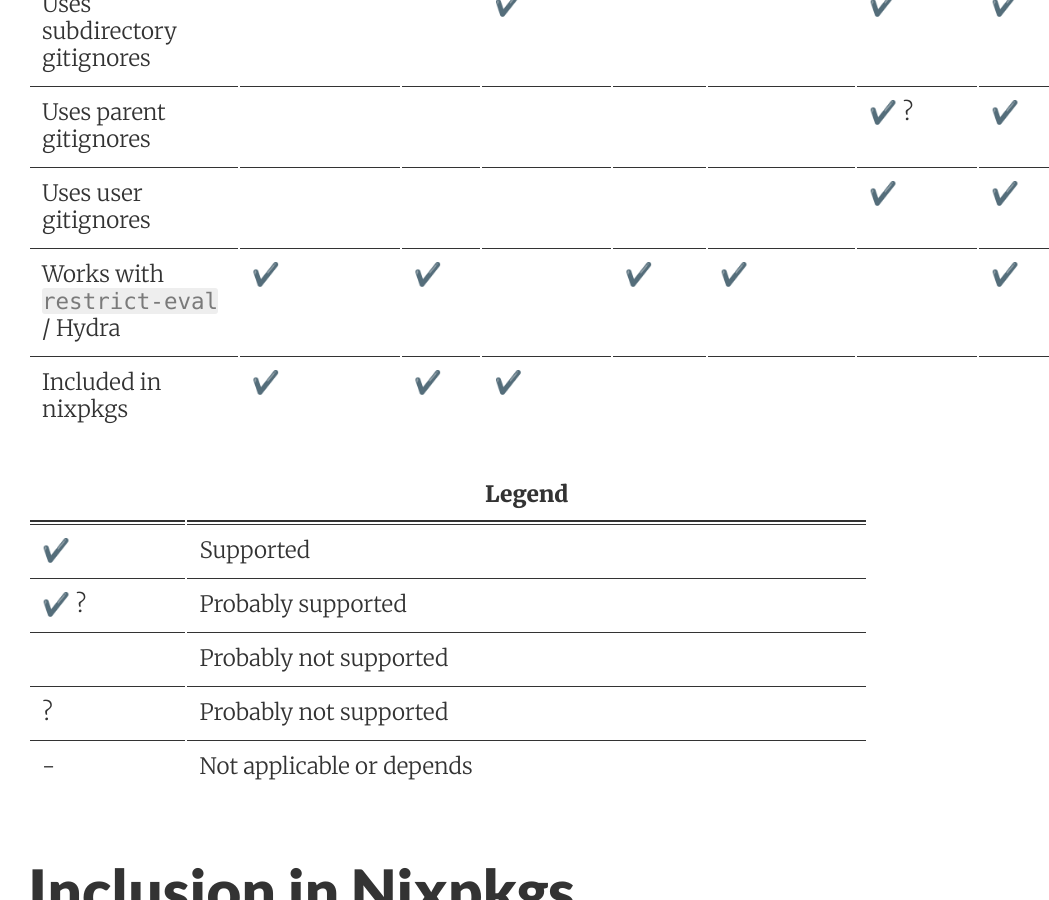
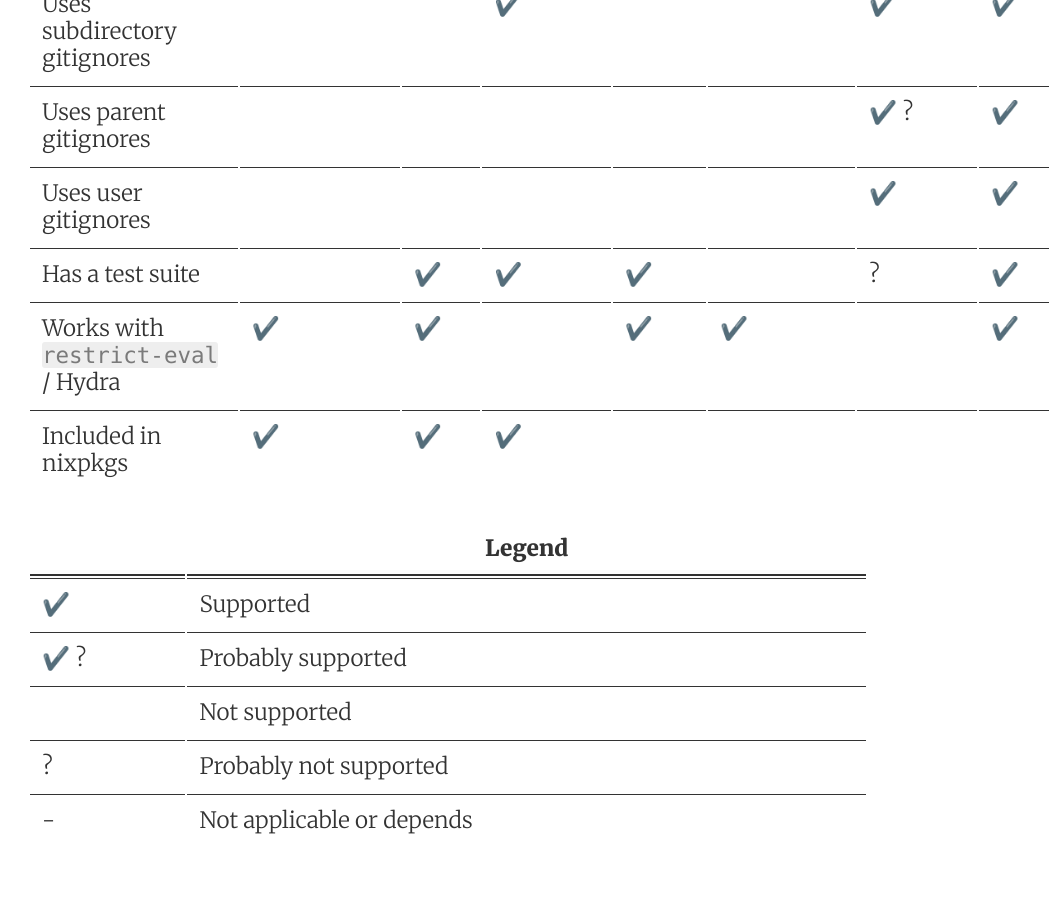
Before and after one commit to hercules-ci/blog.hercules-ci.com, a Jekyll site: the page built from _posts/2019-05-15-nix-gitignore.md, in a window 1280 px wide and 900 px high, scrolled down 2855 px. Shown: the whole window, without its empty margins (192-1241 px from the left). Built offline with Jekyll 4.4.1, drawn with Linux system fonts in a browser that asks for light colours.

Commit message:
gitignore post: Add test suite row to table

```diff
--- a/_posts/2019-05-15-nix-gitignore.md
+++ b/_posts/2019-05-15-nix-gitignore.md
@@ -89,6 +89,7 @@ The latest [up to date comparison table](https://github.com/hercules-ci/gitignor
 |Uses subdirectory gitignores             |   |   | ✔️ |   |   | ✔️ | ✔️
 |Uses parent gitignores                   |   |   |   |   |   |✔️ ?| ✔️
 |Uses user gitignores                     |   |   |   |   |   | ✔️ | ✔️
+|Has a test suite                         |   | ✔️ | ✔️ | ✔️ |   | ? | ✔️
 |Works with `restrict-eval` / Hydra       | ✔️ | ✔️ |   | ✔️ | ✔️ |   | ✔️
 |Included in nixpkgs                      | ✔️ | ✔️ | ✔️ |   |   |   |
 
@@ -96,7 +97,7 @@ The latest [up to date comparison table](https://github.com/hercules-ci/gitignor
 |---|-------------------------------------|
 |✔️  | Supported
 |✔️ ?| Probably supported
-|   | Probably not supported
+|   | Not supported
 |?  | Probably not supported
 |-  | Not applicable or depends
 
```
